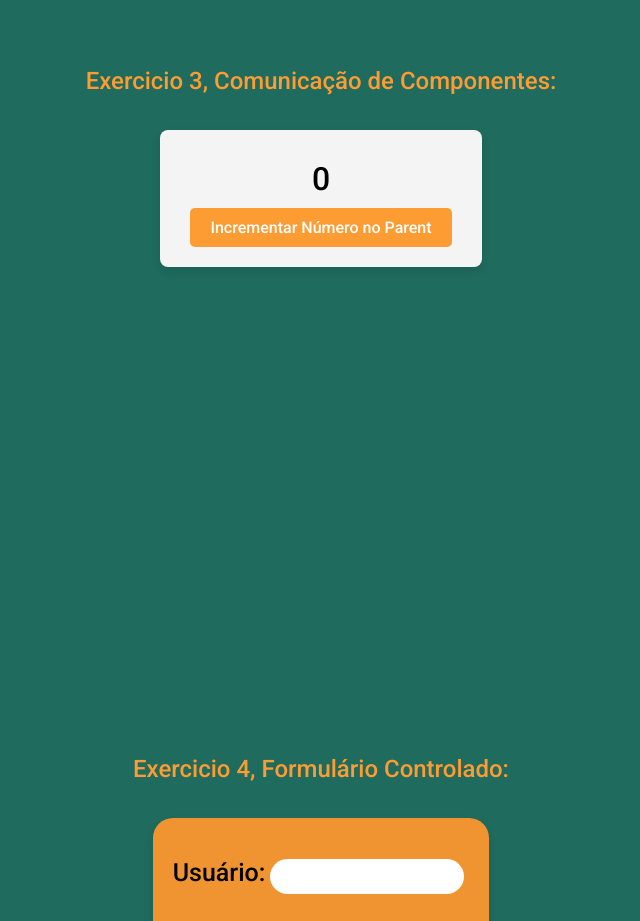
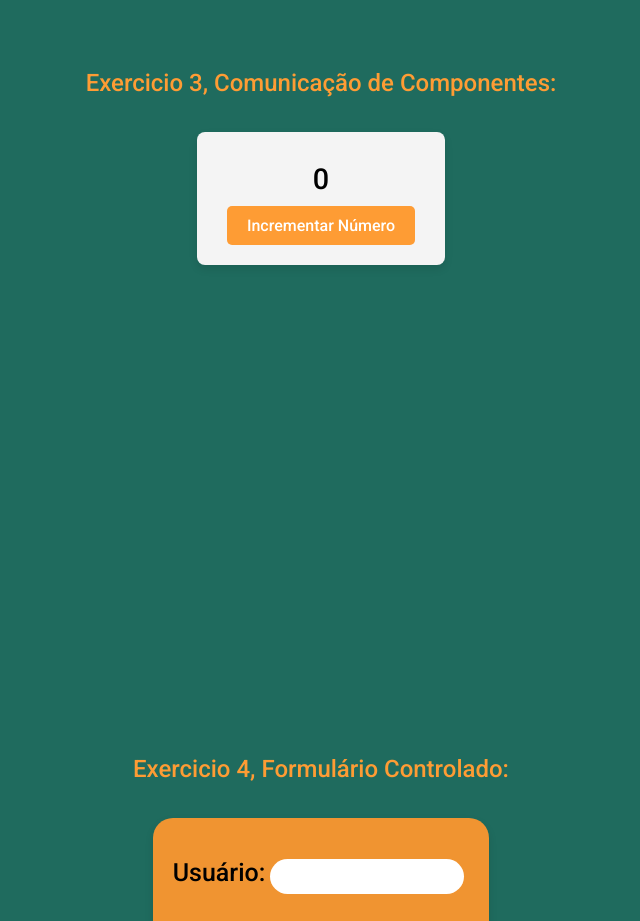
Before and after one commit to luixgabriel/desafio-markts, a React (Vite) app: page / in a window 1280 px wide. Shown: the part 1980-2901 px from the top of the page, without its empty margins (319-959 px from the left). Built offline with nearby package versions, Linux system fonts and the light colour scheme.

Commit message:
fix: resolve child component

```diff
--- a/src/components/Child/Child.tsx
+++ b/src/components/Child/Child.tsx
@@ -1,10 +1,34 @@
+import styled from "styled-components";
 import Button from "../Button/Button";
 
-const Child = ({incrementNumber}: {incrementNumber: () => void}) => {
+interface IChildProps {
+  parentNumber: number
+  incrementNumber: ()=> void
+}
+
+const ShieldContainer = styled.div`
+background: #f4f4f4;
+  border-radius: 8px;
+  box-shadow: 0 4px 8px rgba(0, 0, 0, 0.1);
+  padding: 20px;
+  max-width: 500px;
+  margin: 0 auto;
+  display: flex;
+  flex-direction: column;
+  justify-content: center;
+  align-items: center;
+  p {
+    margin: 10px;
+    font-size: 1.8rem;
+  }
+  `
+
+const Child = ({incrementNumber, parentNumber}: IChildProps) => {
     return (
-        <div>
-          <Button onClick={incrementNumber}>Incrementar Número no Parent</Button>
-        </div>
+        <ShieldContainer>
+          <p>{parentNumber}</p>
+          <Button onClick={incrementNumber}>Incrementar Número</Button>
+        </ShieldContainer>
       );
 }
 
--- a/src/components/Parent/Parent.tsx
+++ b/src/components/Parent/Parent.tsx
@@ -1,24 +1,5 @@
 import { useState } from 'react'
 import Child from '../Child/Child';
-import styled from 'styled-components';
-
-const ParentContainer = styled.div`
-  background: #f4f4f4;
-  border-radius: 8px;
-  box-shadow: 0 4px 8px rgba(0, 0, 0, 0.1);
-  padding: 20px;
-  max-width: 500px;
-  margin: 0 auto;
-  display: flex;
-  flex-direction: column;
-  justify-content: center;
-  align-items: center;
-
-  p {
-    margin: 10px;
-    font-size: 2rem;
-  }
-`;
 
 const Parent = () => {
     const [number, setNumber] = useState<number>(0);
@@ -28,10 +9,9 @@ const Parent = () => {
     };
 
     return (
-      <ParentContainer>
-        <p>{number}</p>
-        <Child incrementNumber={incrementNumber} />
-      </ParentContainer>
+      <div>
+        <Child incrementNumber={incrementNumber} parentNumber={number} />
+      </div>
     );
   };
 
```
